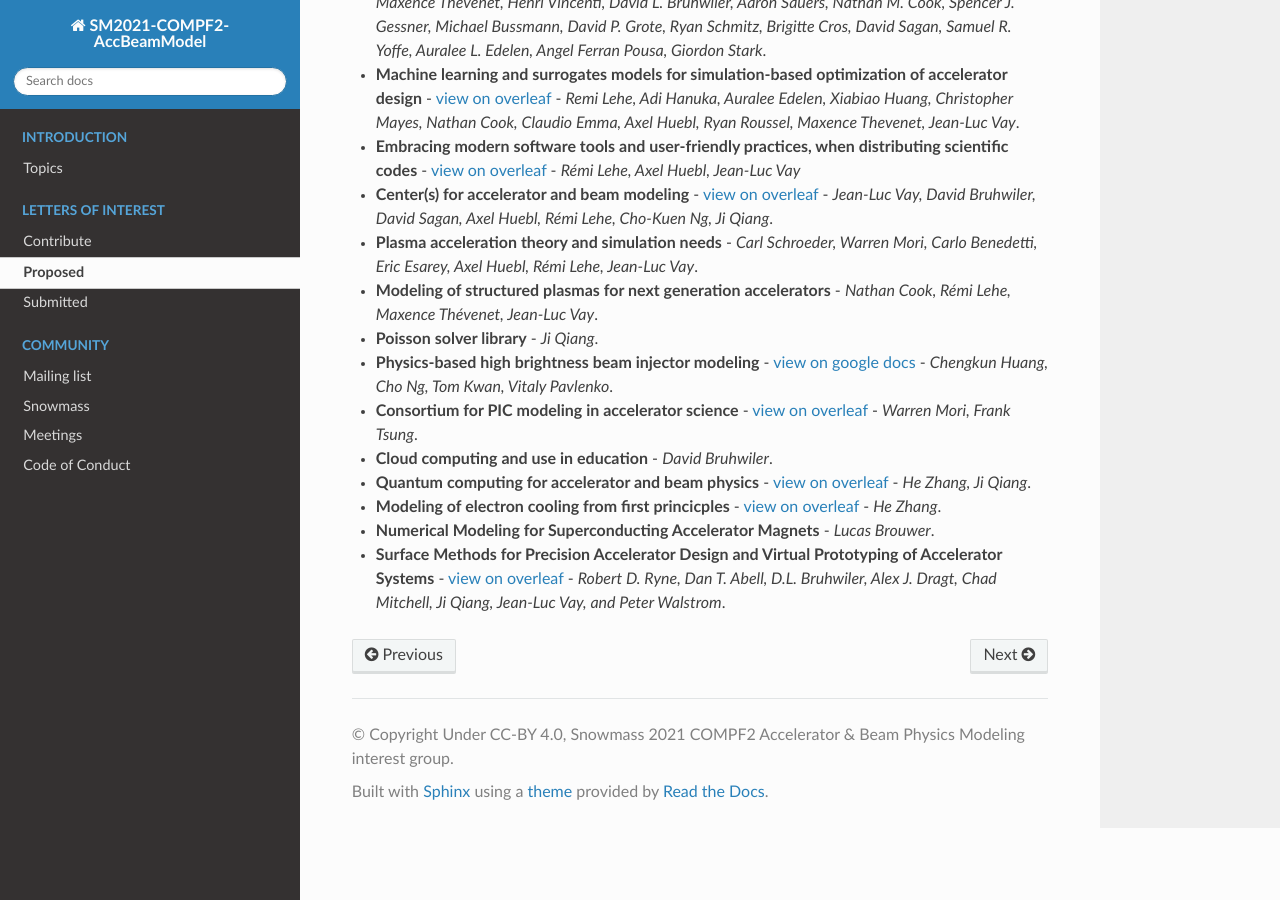
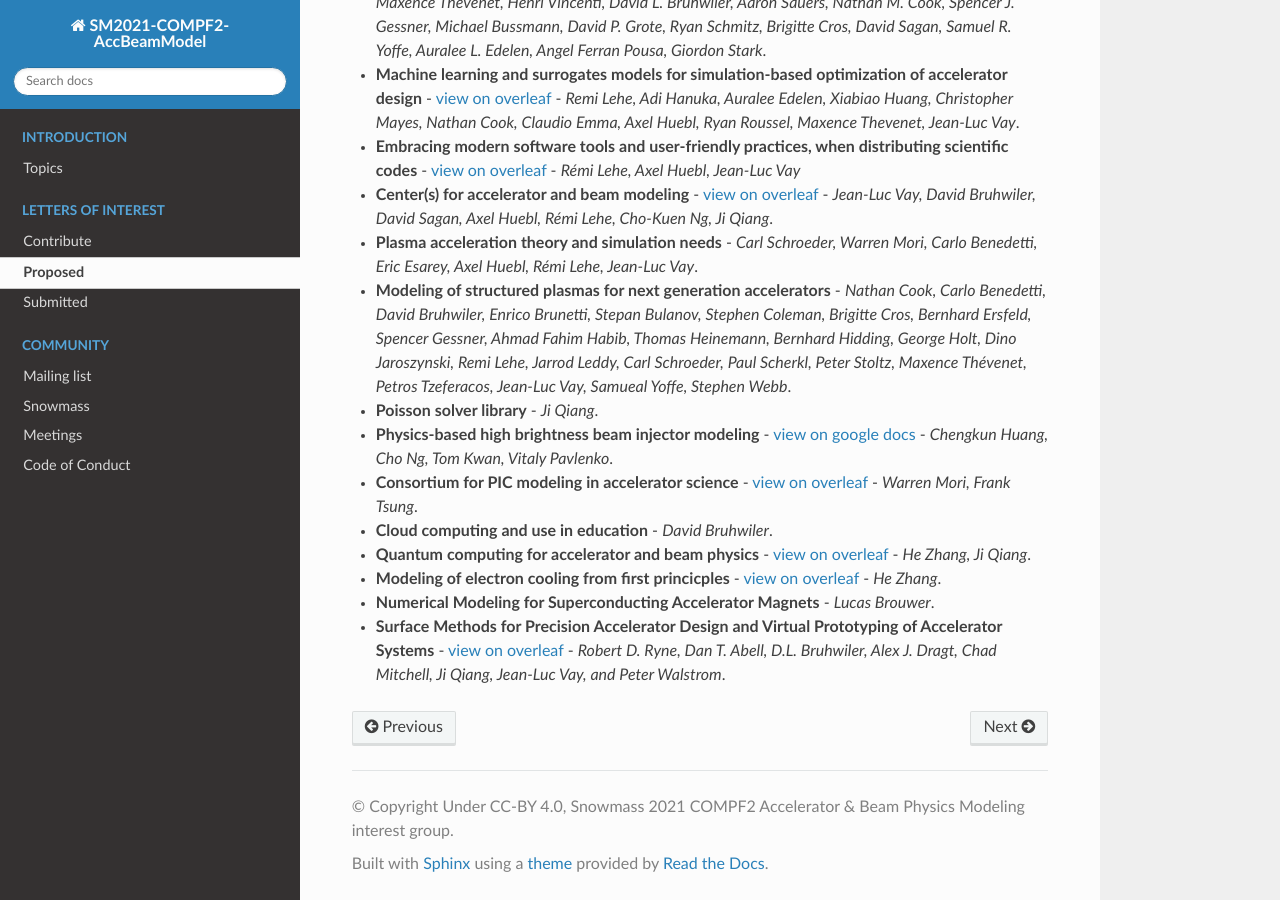
Before and after one commit to snowmass-compf2-accbeammodel/snowmass-compf2-accbeammodel.github.io, a Sphinx documentation site: the page built from docs/source/loi/proposed.rst, in a window 1280 px wide and 900 px high, scrolled down 769 px. Built offline with Sphinx 7.4.7 and the Read the Docs theme 2.0.0, drawn with Linux system fonts in a browser that asks for light colours.

Commit message:
Updated proposed and submitted lists (#14)

```diff
--- a/docs/source/loi/proposed.rst
+++ b/docs/source/loi/proposed.rst
@@ -20,7 +20,7 @@
 - **Embracing modern software tools and user-friendly practices, when distributing scientific codes** - `view on overleaf <https://www.overleaf.com/read/jfqrjwybfhyw>`_ - *Rémi Lehe, Axel Huebl, Jean-Luc Vay*
 - **Center(s) for accelerator and beam modeling** - `view on overleaf <https://www.overleaf.com/read/pvzdxzstdnpy>`_ - *Jean-Luc Vay, David Bruhwiler, David Sagan, Axel Huebl, Rémi Lehe, Cho-Kuen Ng, Ji Qiang*.
 - **Plasma acceleration theory and simulation needs** - *Carl Schroeder, Warren Mori, Carlo Benedetti, Eric Esarey, Axel Huebl, Rémi Lehe, Jean-Luc Vay*.
-- **Modeling of structured plasmas for next generation accelerators** - *Nathan Cook, Rémi Lehe, Maxence Thévenet, Jean-Luc Vay*.
+- **Modeling of structured plasmas for next generation accelerators** - *Nathan Cook, Carlo Benedetti, David Bruhwiler, Enrico Brunetti, Stepan Bulanov, Stephen Coleman, Brigitte Cros, Bernhard Ersfeld, Spencer Gessner, Ahmad Fahim Habib, Thomas Heinemann, Bernhard Hidding, George Holt, Dino Jaroszynski, Remi Lehe, Jarrod Leddy, Carl Schroeder, Paul Scherkl, Peter Stoltz, Maxence Thévenet, Petros Tzeferacos, Jean-Luc Vay, Samueal Yoffe, Stephen Webb*.
 - **Poisson solver library** - *Ji Qiang*.
 - **Physics-based high brightness beam injector modeling** - `view on google docs <https://drive.google.com/file/d/1-kInumHtiyOh1t_dCKXSm4d_uaaUnsNY/view?usp=sharing>`_ - *Chengkun Huang, Cho Ng, Tom Kwan,  Vitaly Pavlenko*.
 - **Consortium for PIC modeling in accelerator science** - `view on overleaf <https://www.overleaf.com/1134197644cshkfgdhcxzv>`_ - *Warren Mori, Frank Tsung*.
--- a/docs/source/loi/submitted.rst
+++ b/docs/source/loi/submitted.rst
@@ -33,4 +33,8 @@
 
 - **Physics-based high-fidelity modeling of high brightness beam injectors** - `download pdf <https://www.snowmass21.org/docs/files/summaries/AF/SNOWMASS21-AF7_AF1-CompF2_CompF0_Huang-183.pdf>`_ - *Chengkun Huang, et al*.
 
+- **Modeling of structured plasmas for next generation accelerators** - `download pdf <https://www.snowmass21.org/docs/files/summaries/CompF/SNOWMASS21-CompF2_CompF0-AF6_AF0_Nathan_Cook-099.pdf>`_ - *Nathan Cook, et al*.
+
+- **Modeling Needs for Structured Wakefield Accelerators** - `download pdf <https://www.snowmass21.org/docs/files/summaries/CompF/SNOWMASS21-CompF2_CompF0_Cook-110.pdf>`_ - *Nathan Cook, et al*.
+
    We rely on the community (you) to inform us about proposed and submitted LOIs by sending emails to AccBeamModelSnowmass21@lbl.gov.
```
